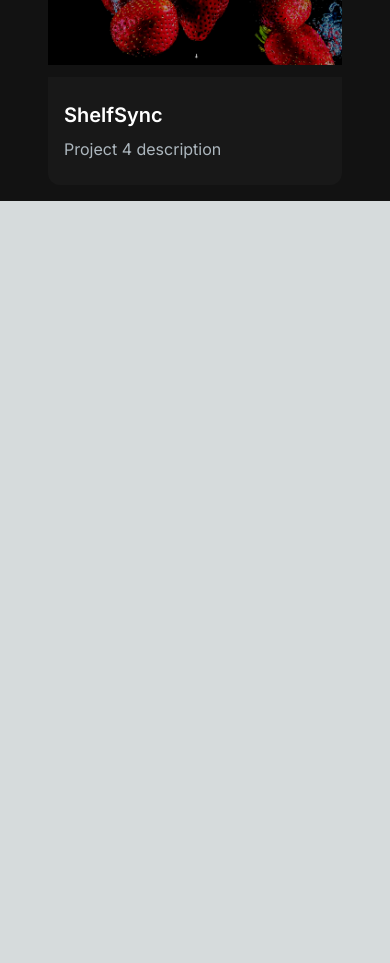
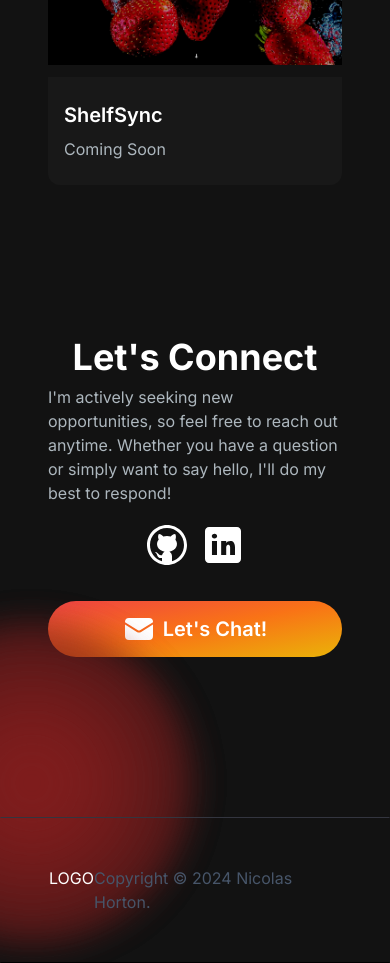
Before and after one commit to Nic-Horton/portfolio-v2, a Next.js app: page / in a window 390 px wide. Shown: the part 4460-5423 px from the top of the page. Before the commit the page ends 4661 px from the top, so only its background shows below. Built offline with nearby package versions, Linux system fonts and the light colour scheme.

Commit message:
Added contact section and Footer section

```diff
--- /dev/null
+++ b/app/components/EmailSection/EmailSection.jsx
@@ -0,0 +1,47 @@
+import Image from 'next/image';
+import Link from 'next/link';
+import GithubIcon from '../../../public/github-icon.svg';
+import LinkedinIcon from '../../../public/linkedin-icon.svg';
+import { EnvelopeIcon } from '@heroicons/react/24/solid';
+
+const EmailSection = () => {
+	return (
+		<section
+			id="contact"
+			className="grid md:grid-cols-2 my-12 md:my-12 py-24 gap-4 relative"
+		>
+			<div className="bg-[radial-gradient(ellipse_at_center,_var(--tw-gradient-stops))] from-red-900 to-transparent rounded-full h-80 w-80 z-0 blur-lg absolute top-3/4 -left-4 transform -translate-x-1/2 -translate-1/2"></div>
+			<div className="bg-[radial-gradient(ellipse_at_center,_var(--tw-gradient-stops))] from-red-900 to-transparent rounded-full h-80 w-80 z-0 blur-lg absolute top-3/4 -left-4 transform -translate-x-1/2 -translate-1/2"></div>
+			<div className="z-10 flex flex-col items-center md:block">
+				<h5 className="text-4xl font-bold text-white my-2">
+					Let&apos;s Connect
+				</h5>
+				<p className="text-[#ADB7BE] text-base sm:text-lg mb-4 max-w-md">
+					{' '}
+					I&apos;m actively seeking new opportunities, so feel free to reach out
+					anytime. Whether you have a question or simply want to say hello,
+					I&apos;ll do my best to respond!
+				</p>
+				<div className="socials flex flex-row gap-2 mb-4 md:mb-0">
+					<Link href="https://github.com/Nic-Horton">
+						<Image src={GithubIcon} alt="Github Icon" />
+					</Link>
+					<Link href="https://www.linkedin.com/in/nicolas-horton/">
+						<Image src={LinkedinIcon} alt="Linkedin Icon" />
+					</Link>
+				</div>
+			</div>
+			<div className="flex justify-center items-center">
+				<Link
+					href="mailto:nic.horton00@gmail.com"
+					className="flex justify-center items-center gap-2 text-xl font-semibold px-6 py-3 w-full md:w-2/3 rounded-full bg-gradient-to-br from-red-500 via-orange-500 to-yellow-500 hover:text-slate-200 text-white"
+				>
+					<EnvelopeIcon className="h-8 w-8" />
+					Let&apos;s Chat!
+				</Link>
+			</div>
+		</section>
+	);
+};
+
+export default EmailSection;
--- /dev/null
+++ b/app/components/Footer/Footer.jsx
@@ -0,0 +1,21 @@
+import Link from 'next/link';
+
+const Footer = () => {
+	return (
+		<footer className="footer border z-10 border-t-[#33353F]  border-b-black border-l-transparent border-r-transparent text-white">
+			<div className="container p-12 flex justify-between">
+				<span>LOGO</span>
+				<p className="text-slate-600">
+					{'Copyright © '}
+					{new Date().getFullYear()}{' '}
+					<Link className="hover:text-white" href="https://nichorton.dev/">
+						Nicolas Horton
+					</Link>
+					{'.'}
+				</p>
+			</div>
+		</footer>
+	);
+};
+
+export default Footer;
--- a/app/components/ProjectSection/ProjectsData.jsx
+++ b/app/components/ProjectSection/ProjectsData.jsx
@@ -32,9 +32,9 @@ export const PROJECTS_DATA = [
 	{
 		id: 4,
 		title: 'ShelfSync',
-		description: 'Project 4 description',
+		description: 'Coming Soon',
 		image: '/images/projects/ShelfSync.png',
-		tag: ['All', 'Mobile'],
+		tag: ['All', 'Web'],
 		gitUrl: '/',
 		previewUrl: '/',
 	},
--- a/app/page.js
+++ b/app/page.js
@@ -2,6 +2,8 @@ import Navbar from './components/Navbar/Navbar';
 import HeroSection from './components/HeroSection/HeroSection';
 import AboutSection from './components/AboutSection/AboutSection';
 import ProjectSection from './components/ProjectSection/ProjectSection';
+import EmailSection from './components/EmailSection/EmailSection';
+import Footer from './components/Footer/Footer';
 
 export default function Home() {
 	return (
@@ -11,7 +13,9 @@ export default function Home() {
 				<HeroSection />
 				<AboutSection />
 				<ProjectSection />
+				<EmailSection />
 			</div>
+			<Footer />
 		</main>
 	);
 }
```
Also changed, not shown: public/github-icon.svg (added), public/linkedin-icon.svg (added).
